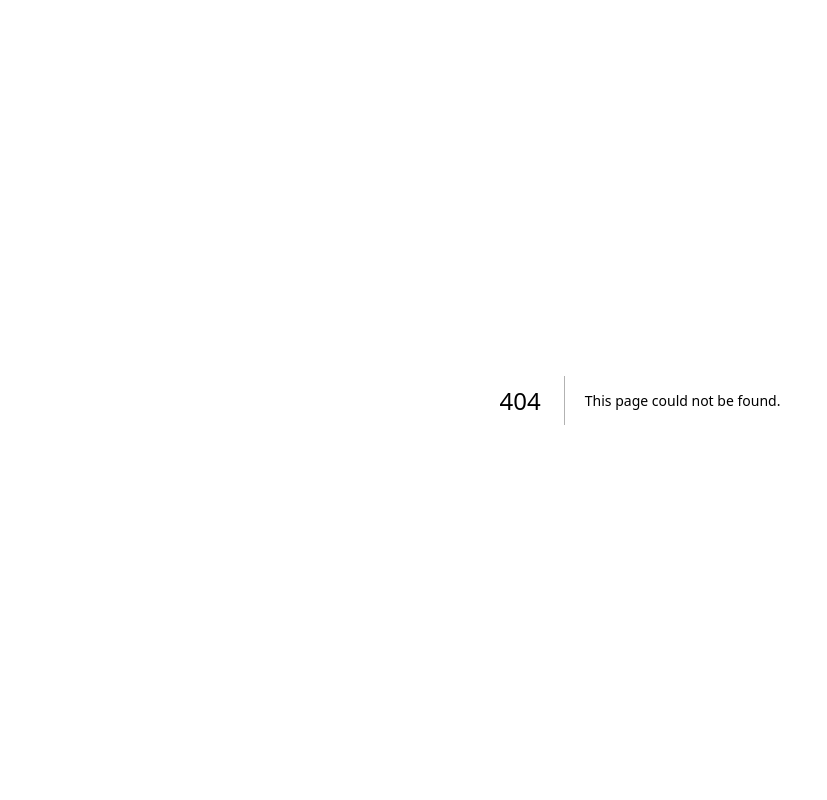
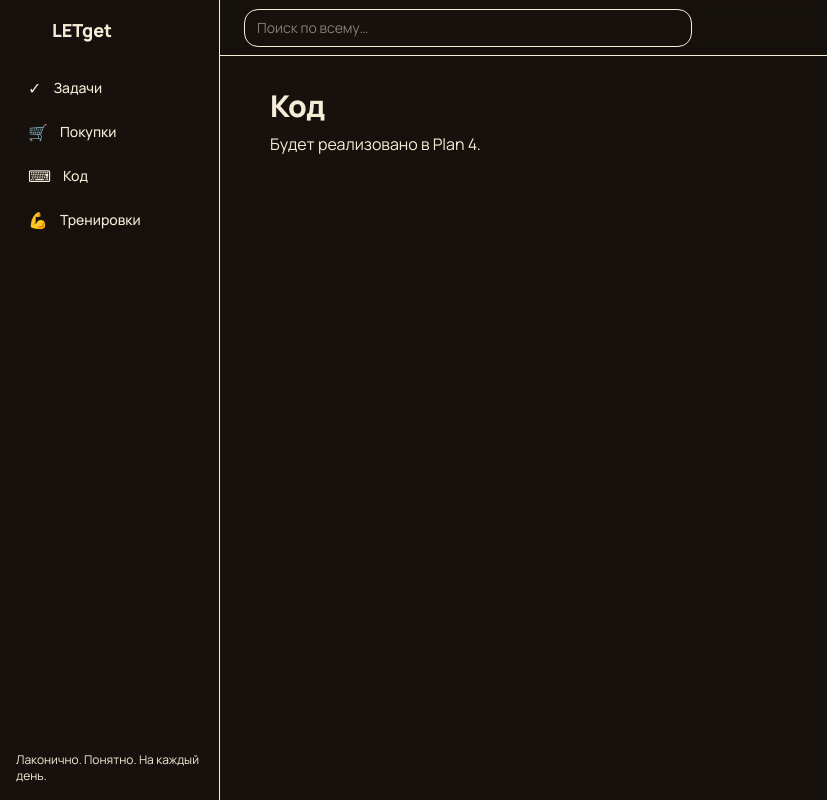
Before and after one commit to osquaaa/return_toDO, a Next.js app in the folder apps/web/: page /code in a window 1280 px wide. Before the commit this address had no page. Shown: the whole page, without its empty margins (0-827 px from the left). Built offline with nearby package versions, Linux system fonts and the light colour scheme.

Commit message:
web: appshell with sidebar + topbar + 4 module placeholders

```diff
--- /dev/null
+++ b/apps/web/src/app/(modules)/code/page.tsx
@@ -0,0 +1,10 @@
+import { AppShell } from '@/components/layout/AppShell';
+
+export default function CodePage() {
+  return (
+    <AppShell>
+      <h1 className="text-3xl font-extrabold tracking-tight">Код</h1>
+      <p className="text-[--color-ink-soft] mt-2">Будет реализовано в Plan 4.</p>
+    </AppShell>
+  );
+}
--- /dev/null
+++ b/apps/web/src/app/(modules)/shopping/page.tsx
@@ -0,0 +1,10 @@
+import { AppShell } from '@/components/layout/AppShell';
+
+export default function ShoppingPage() {
+  return (
+    <AppShell>
+      <h1 className="text-3xl font-extrabold tracking-tight">Покупки</h1>
+      <p className="text-[--color-ink-soft] mt-2">Будет реализовано в Plan 4.</p>
+    </AppShell>
+  );
+}
--- /dev/null
+++ b/apps/web/src/app/(modules)/tasks/page.tsx
@@ -0,0 +1,10 @@
+import { AppShell } from '@/components/layout/AppShell';
+
+export default function TasksPage() {
+  return (
+    <AppShell>
+      <h1 className="text-3xl font-extrabold tracking-tight">Задачи</h1>
+      <p className="text-[--color-ink-soft] mt-2">Будет реализовано в Plan 3.</p>
+    </AppShell>
+  );
+}
--- /dev/null
+++ b/apps/web/src/app/(modules)/workouts/page.tsx
@@ -0,0 +1,10 @@
+import { AppShell } from '@/components/layout/AppShell';
+
+export default function WorkoutsPage() {
+  return (
+    <AppShell>
+      <h1 className="text-3xl font-extrabold tracking-tight">Тренировки</h1>
+      <p className="text-[--color-ink-soft] mt-2">Будет реализовано в Plan 4.</p>
+    </AppShell>
+  );
+}
--- a/apps/web/src/app/page.tsx
+++ b/apps/web/src/app/page.tsx
@@ -1,65 +1,5 @@
-import Image from 'next/image';
+import { redirect } from 'next/navigation';
 
-export default function Home() {
-  return (
-    <div className="flex flex-col flex-1 items-center justify-center bg-zinc-50 font-sans dark:bg-black">
-      <main className="flex flex-1 w-full max-w-3xl flex-col items-center justify-between py-32 px-16 bg-white dark:bg-black sm:items-start">
-        <Image
-          className="dark:invert"
-          src="/next.svg"
-          alt="Next.js logo"
-          width={100}
-          height={20}
-          priority
-        />
-        <div className="flex flex-col items-center gap-6 text-center sm:items-start sm:text-left">
-          <h1 className="max-w-xs text-3xl font-semibold leading-10 tracking-tight text-black dark:text-zinc-50">
-            To get started, edit the page.tsx file.
-          </h1>
-          <p className="max-w-md text-lg leading-8 text-zinc-600 dark:text-zinc-400">
-            Looking for a starting point or more instructions? Head over to{' '}
-            <a
-              href="https://vercel.com/templates?framework=next.js&utm_source=create-next-app&utm_medium=appdir-template-tw&utm_campaign=create-next-app"
-              className="font-medium text-zinc-950 dark:text-zinc-50"
-            >
-              Templates
-            </a>{' '}
-            or the{' '}
-            <a
-              href="https://nextjs.org/learn?utm_source=create-next-app&utm_medium=appdir-template-tw&utm_campaign=create-next-app"
-              className="font-medium text-zinc-950 dark:text-zinc-50"
-            >
-              Learning
-            </a>{' '}
-            center.
-          </p>
-        </div>
-        <div className="flex flex-col gap-4 text-base font-medium sm:flex-row">
-          <a
-            className="flex h-12 w-full items-center justify-center gap-2 rounded-full bg-foreground px-5 text-background transition-colors hover:bg-[#383838] dark:hover:bg-[#ccc] md:w-[158px]"
-            href="https://vercel.com/new?utm_source=create-next-app&utm_medium=appdir-template-tw&utm_campaign=create-next-app"
-            target="_blank"
-            rel="noopener noreferrer"
-          >
-            <Image
-              className="dark:invert"
-              src="/vercel.svg"
-              alt="Vercel logomark"
-              width={16}
-              height={16}
-            />
-            Deploy Now
-          </a>
-          <a
-            className="flex h-12 w-full items-center justify-center rounded-full border border-solid border-black/[.08] px-5 transition-colors hover:border-transparent hover:bg-black/[.04] dark:border-white/[.145] dark:hover:bg-[#1a1a1a] md:w-[158px]"
-            href="https://nextjs.org/docs?utm_source=create-next-app&utm_medium=appdir-template-tw&utm_campaign=create-next-app"
-            target="_blank"
-            rel="noopener noreferrer"
-          >
-            Documentation
-          </a>
-        </div>
-      </main>
-    </div>
-  );
+export default function HomePage() {
+  redirect('/tasks');
 }
--- /dev/null
+++ b/apps/web/src/components/layout/AppShell.tsx
@@ -0,0 +1,14 @@
+import { Sidebar } from './Sidebar';
+import { Topbar } from './Topbar';
+
+export function AppShell({ children }: { children: React.ReactNode }) {
+  return (
+    <div className="min-h-screen flex">
+      <Sidebar />
+      <div className="flex-1 flex flex-col">
+        <Topbar />
+        <main className="flex-1 p-4 lg:p-8 max-w-5xl w-full mx-auto">{children}</main>
+      </div>
+    </div>
+  );
+}
--- /dev/null
+++ b/apps/web/src/components/layout/Sidebar.tsx
@@ -0,0 +1,39 @@
+import Link from 'next/link';
+
+const navItems = [
+  { href: '/tasks', label: 'Задачи', icon: '✓' },
+  { href: '/shopping', label: 'Покупки', icon: '🛒' },
+  { href: '/code', label: 'Код', icon: '⌨' },
+  { href: '/workouts', label: 'Тренировки', icon: '💪' },
+];
+
+export function Sidebar() {
+  return (
+    <aside className="hidden lg:flex w-[220px] flex-col border-r border-[--color-border] bg-[--color-panel] p-4">
+      <Link href="/" className="flex items-center gap-2 mb-6">
+        <span
+          className="block w-7 h-7 rounded-md"
+          style={{
+            background: 'linear-gradient(135deg, var(--color-brand-from), var(--color-brand-to))',
+          }}
+        />
+        <span className="font-extrabold text-lg">LETget</span>
+      </Link>
+      <nav className="flex flex-col gap-1">
+        {navItems.map((item) => (
+          <Link
+            key={item.href}
+            href={item.href}
+            className="flex items-center gap-3 px-3 py-2 rounded-lg text-[--color-ink-soft] hover:bg-[--color-canvas] hover:text-[--color-ink] transition-colors text-sm font-medium"
+          >
+            <span className="text-base">{item.icon}</span>
+            {item.label}
+          </Link>
+        ))}
+      </nav>
+      <div className="mt-auto text-xs text-[--color-ink-faint]">
+        Лаконично. Понятно. На каждый день.
+      </div>
+    </aside>
+  );
+}
--- /dev/null
+++ b/apps/web/src/components/layout/Topbar.tsx
@@ -0,0 +1,13 @@
+export function Topbar() {
+  return (
+    <header className="flex items-center gap-4 px-4 lg:px-6 h-14 border-b border-[--color-border] bg-[--color-canvas]/80 backdrop-blur sticky top-0 z-10">
+      <div className="flex-1">
+        <input
+          type="search"
+          placeholder="Поиск по всему…"
+          className="w-full max-w-md px-3 py-2 rounded-lg border border-[--color-border] bg-[--color-surface] text-sm focus:outline-none focus:ring-2 focus:ring-[--color-brand-from]"
+        />
+      </div>
+    </header>
+  );
+}
```
